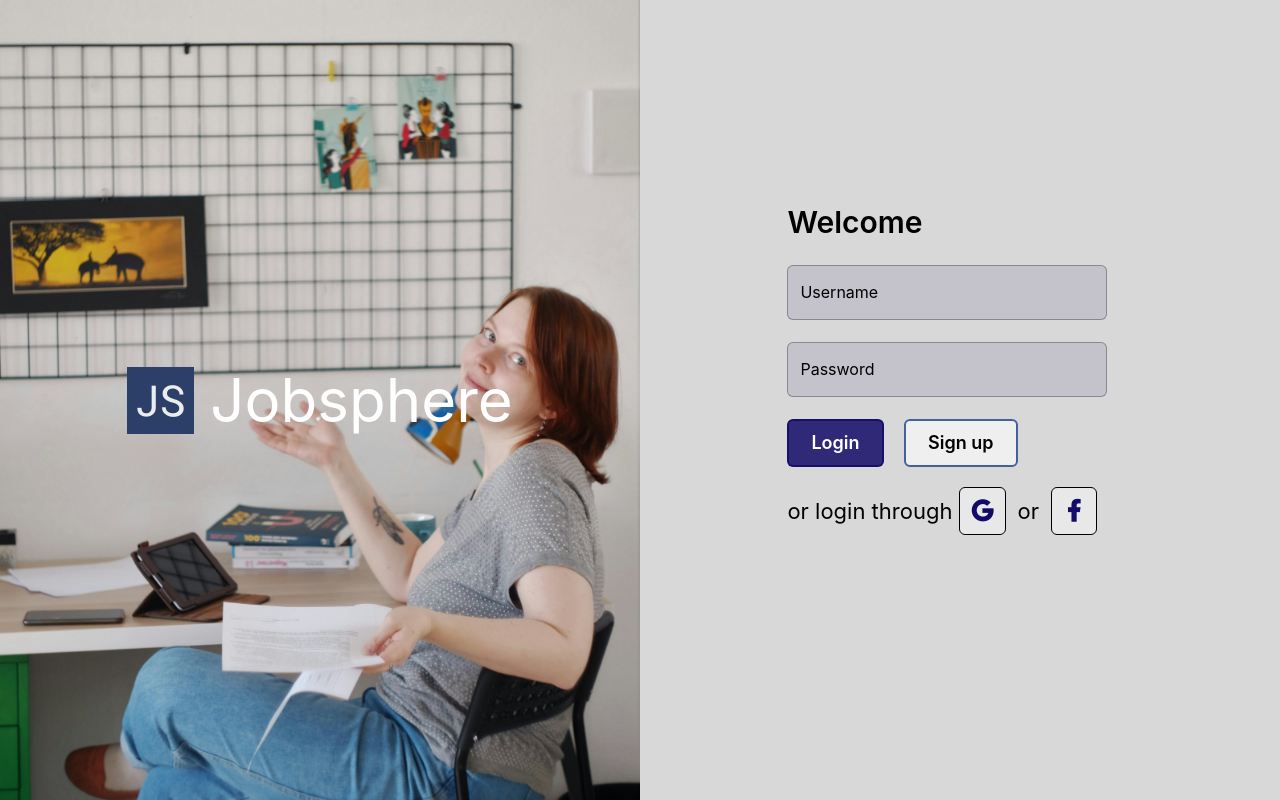
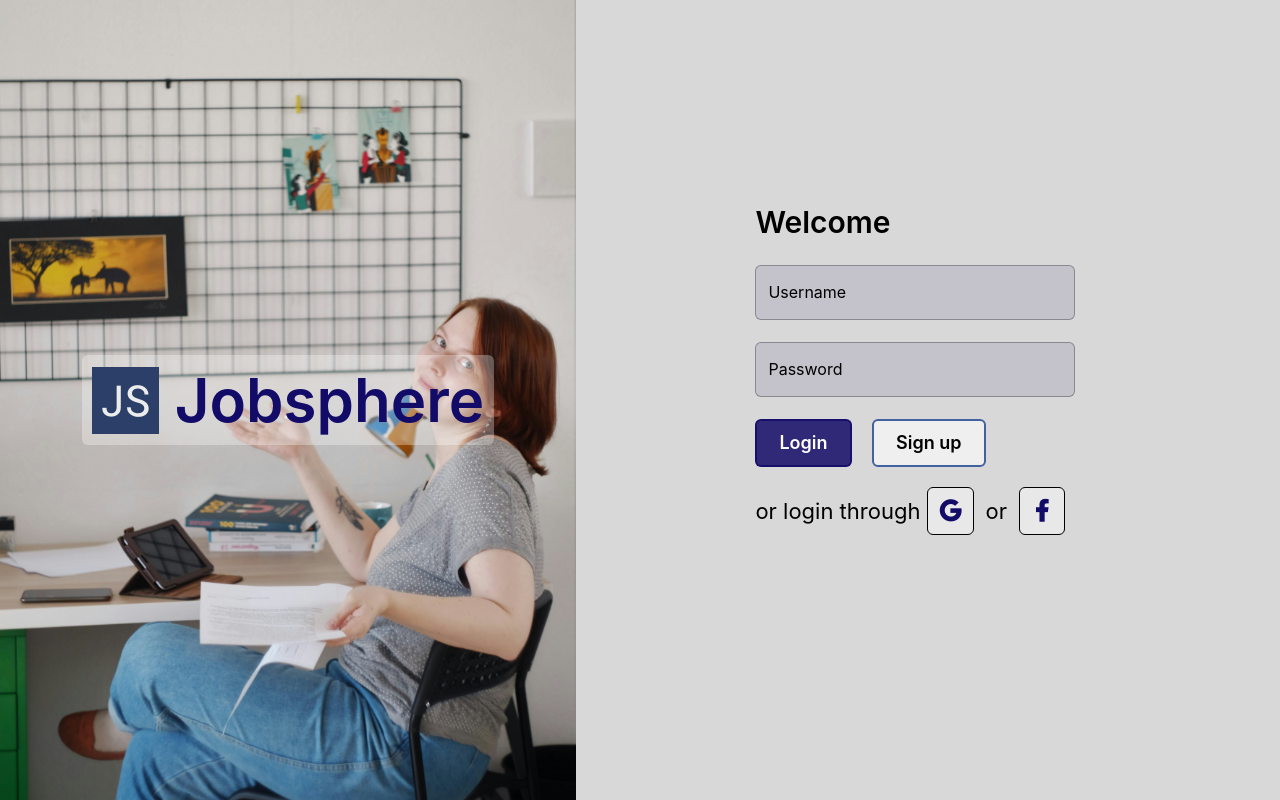
Before and after one commit to Dupanshu/job-sphere, a website with bundled scripts: page index.html in a window 1280 px wide. Built offline with nearby package versions, Linux system fonts and the light colour scheme; a web font is replaced by a local one.

Commit message:
login page design  changed

```diff
--- a/assets/css/index.css
+++ b/assets/css/index.css
@@ -38,7 +38,7 @@ main {
   background-size: cover;
   height: 100vh;
   inset: 0px auto auto 0px;
-  width: 50%;
+  width: 45%;
   display: grid;
   place-items: center;
 }
@@ -46,20 +46,23 @@ main {
 .bg-img .bg-img-flex {
   display: flex;
   align-items: center;
-  justify-content: space-between;
+  justify-content: center;
+  background-color: rgba(255 255 255 / 30%);
+  padding: 0px 10px;
+  border-radius: 6px;
 }
 
 .bg-img h1 {
   margin-left: 16px;
   display: inline-block;
-  color: #fff;
+  color: #130B68;
   font-size: 60px;
-  font-weight: 400;
+  font-weight: 600;
 }
 
 /* login section */
 .login-sec {
-  width: 50%;
+  width: 55%;
   display: grid;
   place-items: center;
 }
```
